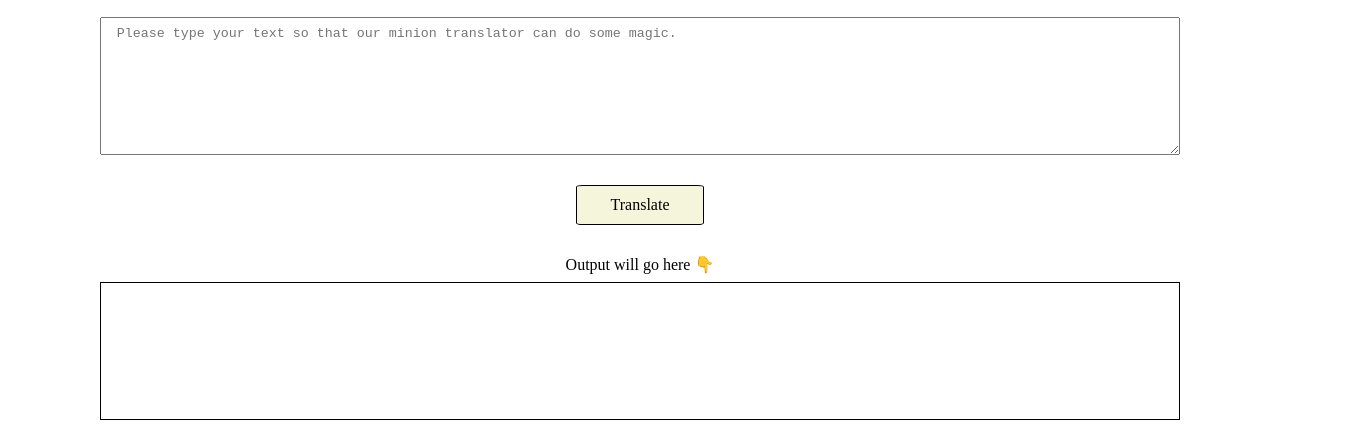
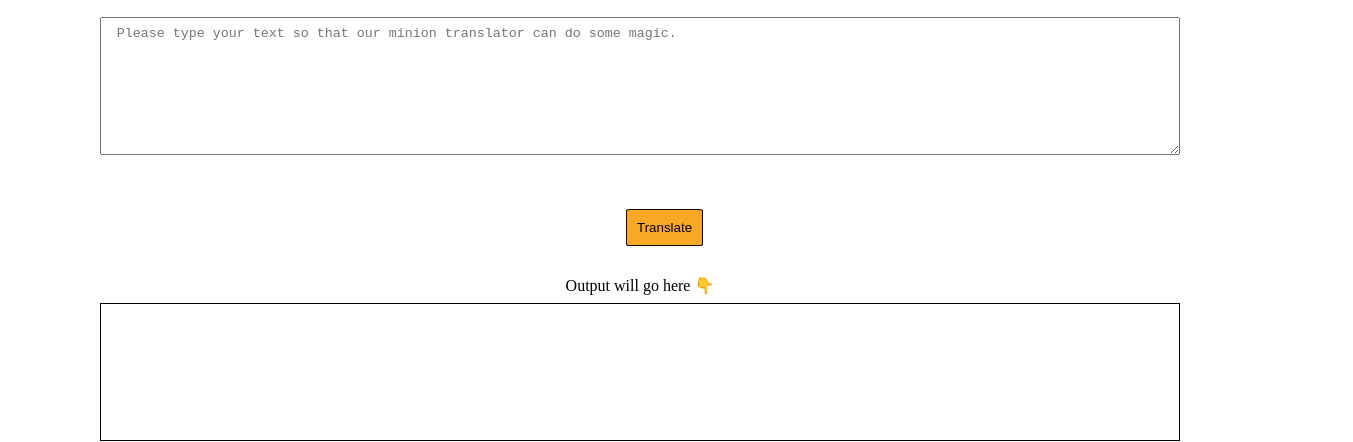
Before and after one commit to munjalSaksham71/MINION-SPEAK, a plain HTML site: page Index.html in a window 1280 px wide. Shown: the part 103-545 px from the top of the page, 1353 px wide, since content can reach past the window. Drawn offline with Linux system fonts and the light colour scheme.

Commit message:
button modified

```diff
--- a/Index.html
+++ b/Index.html
@@ -11,7 +11,7 @@
     <h1> Minion Speak</h1>
     </nav>
     <textarea id="txt-input" placeholder=" Please type your text so that our minion translator can do some magic. "></textarea>
-    <div id="btn-translate">Translate</div>
+    <button id="btn-translate">Translate</button>
     <div id="texts">Output will go here 👇</div>
     <div id="output"></div>
 
--- a/style.css
+++ b/style.css
@@ -35,8 +35,8 @@ nav {
  #btn-translate {
      border: 1px solid black;
      text-align: center;
-     margin: 30px 600px;
-     background-color: beige;
+     margin: 30px 650px;
+     background-color: var(--primary-color);
      padding: 10px;
      border-radius: 5%;
  }
```
